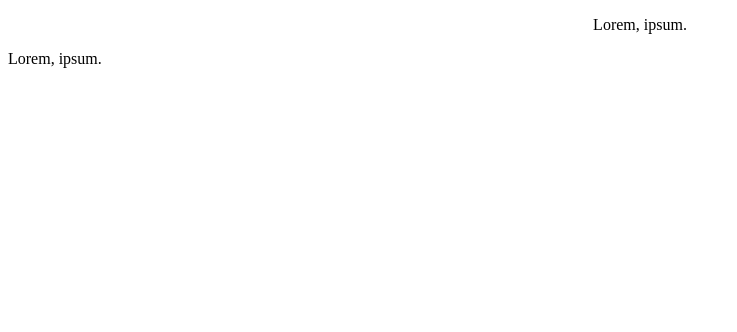
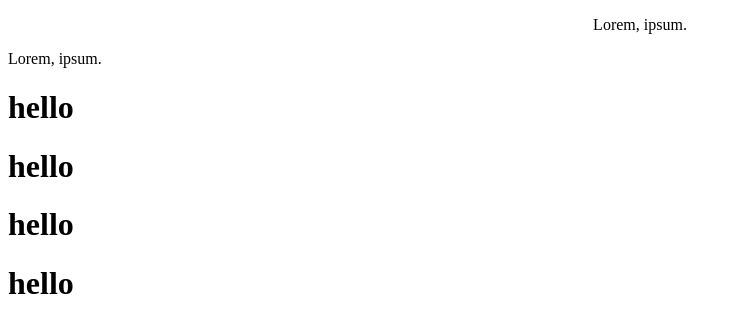
Before and after one commit to vuvandieu250201/Git-Demo-Version-2, a plain HTML site: page index.html in a window 1280 px wide. Shown: the whole page, without its empty margins (0-737 px from the left). Drawn offline with Linux system fonts and the light colour scheme.

Commit message:
them san pham cua Dieu

```diff
--- a/index.html
+++ b/index.html
@@ -23,7 +23,20 @@
         <div class="col-6"></div>
         <div class="col-6"></div>
         <div class="col-6"></div>
-
+        <div class="row">
+            <div class="col-6">
+                <h1>hello</h1>
+            </div>
+            <div class="col-6">
+                <h1>hello</h1>
+            </div>
+            <div class="col-6">
+                <h1>hello</h1>
+            </div>
+            <div class="col-6">
+                <h1>hello</h1>
+            </div>
+        </div>
     </div>
 </body>
 </html>
```
